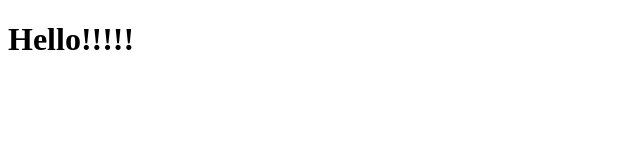
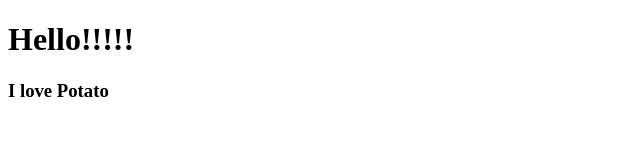
Before and after one commit to LEEYOSEPH/Movie_app_2021, a React (Create React App) app: page / in a window 1280 px wide. Shown: the top 160 px of the page, without its empty margins (0-640 px from the left). Built offline with nearby package versions, Linux system fonts and the light colour scheme.

Commit message:
#2.0 Component 만들기

```diff
--- a/src/App.js
+++ b/src/App.js
@@ -1,9 +1,13 @@
 import React from 'react';
+import Potato from './Potato';
 
 
 function App() {
   return (
-    <div><h1>Hello!!!!!</h1></div>
+    <div>
+      <h1>Hello!!!!!</h1>
+      <Potato />
+    </div>
   );
 }
 
--- /dev/null
+++ b/src/Potato.js
@@ -0,0 +1,8 @@
+import React from 'react'; //react를 import 하지 않으면 jsx가 있는 component를 사용하는 것을 이해 못함
+
+function Potato(){
+
+    return <h3>I love Potato</h3>;
+
+}
+export default Potato;
--- a/src/index.js
+++ b/src/index.js
@@ -2,9 +2,9 @@ import React from 'react';
 import ReactDOM from 'react-dom';
 import App from './App';
 
+
 ReactDOM.render(
   <React.StrictMode>
-    <App />
-  </React.StrictMode>,
+    <App />  </React.StrictMode>,
   document.getElementById('tomato')
 );
```
Also changed, not shown: 1 other file (tests, documents, lock files or other folders).
